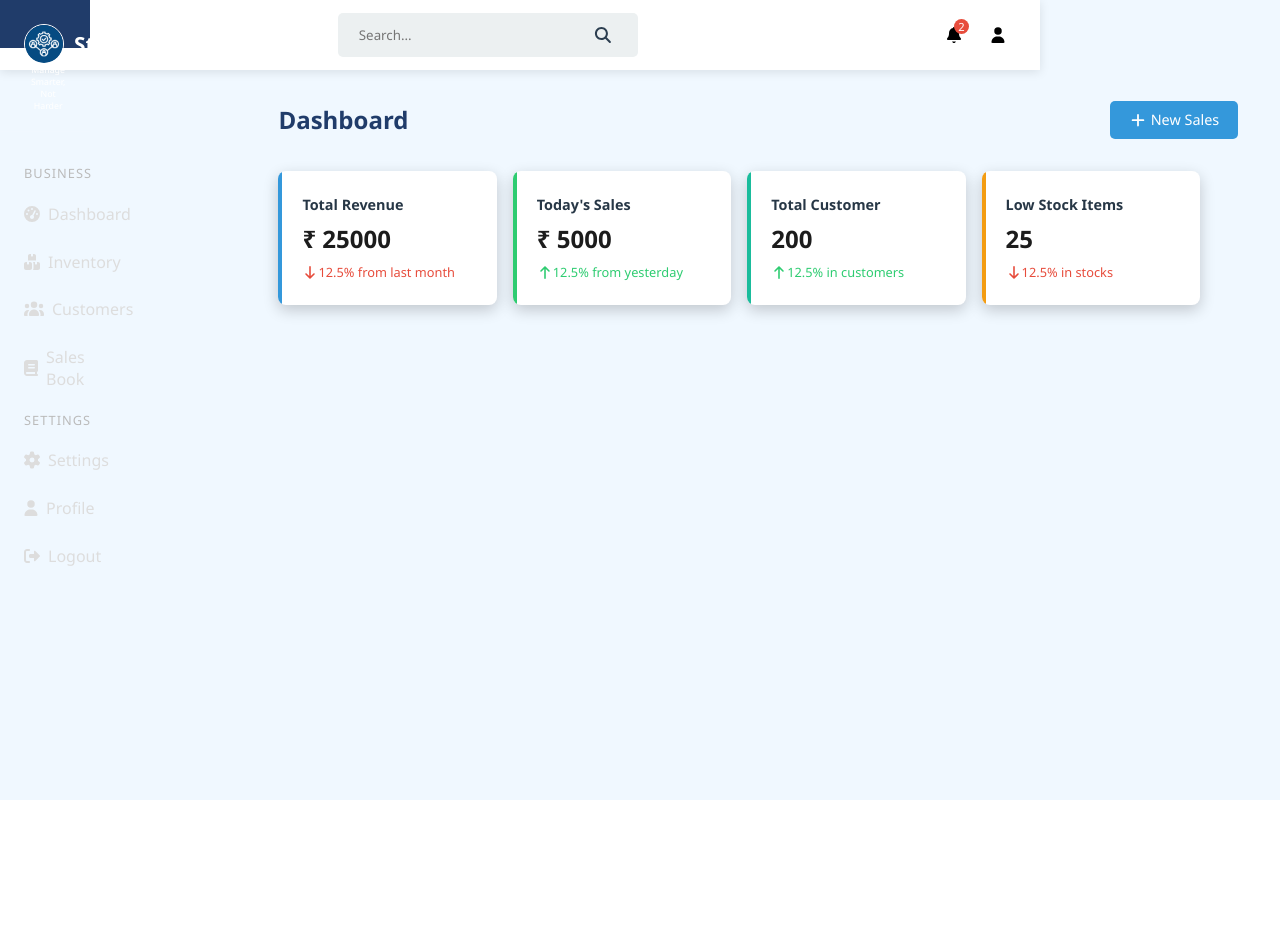
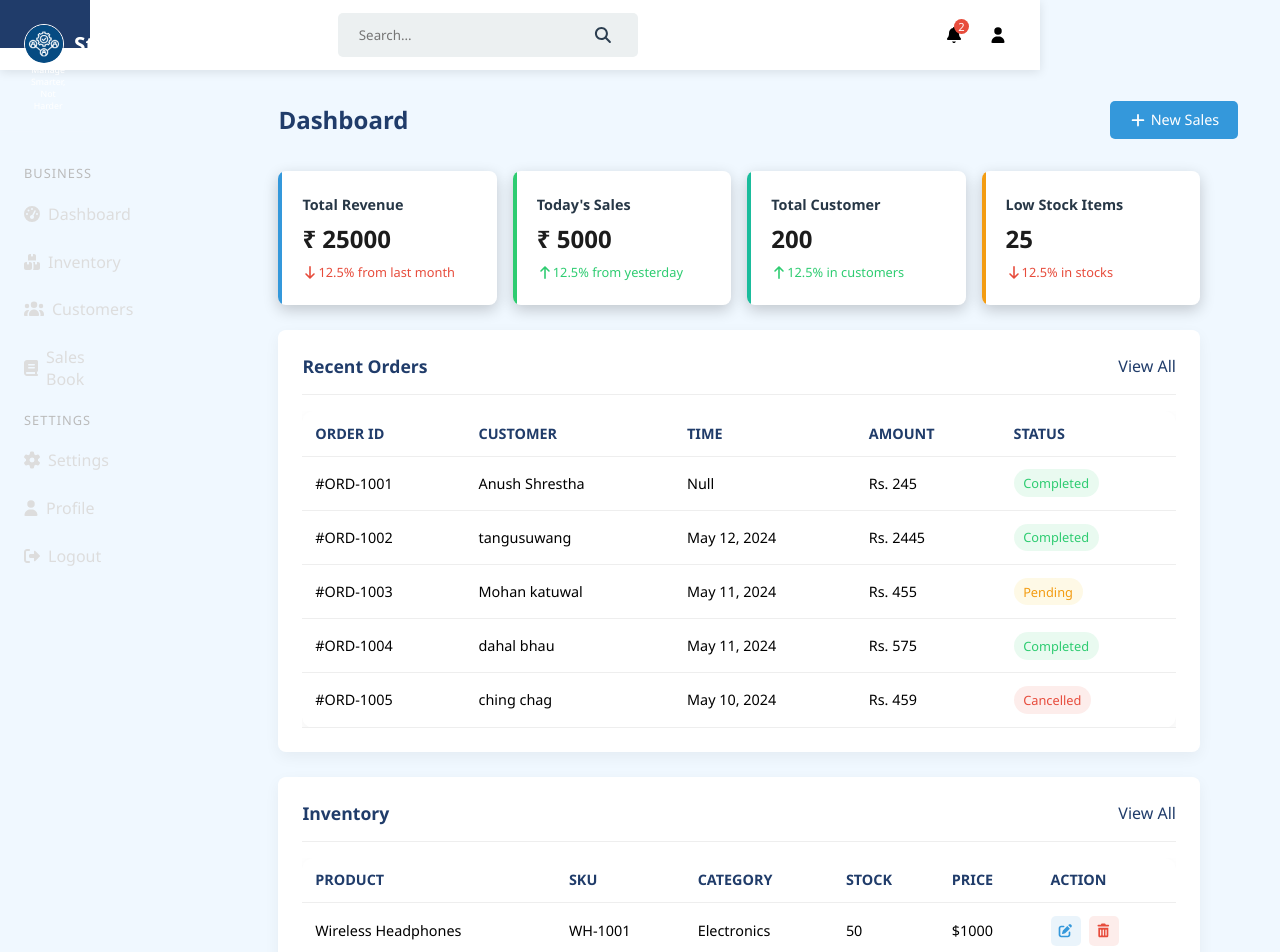
Before and after one commit to Anush980/Customer_Inventory_Management_System, a React (Create React App) app: page /dashboard in a window 1280 px wide. Shown: the top 952 px of the page. Before the commit the page ends 800 px from the top, so only its background shows below. Built offline with nearby package versions, Linux system fonts and the light colour scheme.

Commit message:
Add: modular tables

```diff
--- a/src/components/dashboard/Navbar/Navbar.jsx
+++ b/src/components/dashboard/Navbar/Navbar.jsx
@@ -2,9 +2,9 @@ import { React, useState } from "react";
 import { Link } from "react-router-dom";
 import { FontAwesomeIcon } from "@fortawesome/react-fontawesome";
 import WebLogo from "../../../assets/CIMS_logo.png";
-import notificationsData from "../../../data/notifications";
+import notificationsData from "../../../data/notificationData";
 import "./navbar.css";
-import notifications from "../../../data/notifications";
+import notifications from "../../../data/notificationData";
 
 const Navbar = ({ toggleSidebar }) => {
   const [notifications, setNotifications] = useState(notificationsData);
--- /dev/null
+++ b/src/components/table/table.css
@@ -0,0 +1,151 @@
+.card {
+  margin-top: 25px;
+  background-color: white;
+  border-radius: 8px;
+  padding: 1.5rem;
+  box-shadow: 0 5px 15px rgba(0, 0, 0, 0.05);
+  margin-bottom: 1.5rem;
+}
+
+.card-header {
+  display: flex;
+  justify-content: space-between;
+  align-items: center;
+  margin-bottom: 1rem;
+  padding-bottom: 1rem;
+  border-bottom: 1px solid #eee;
+}
+
+.card-header h3 {
+  font-size: 1.1rem;
+  color: var(--secondary);
+}
+.card-header .viewbtn{
+    text-decoration: none;
+    color:var(--secondary);
+    cursor: pointer;
+    font-weight: 500;
+    transition: transform 0.15s ;
+}
+.card-header .viewbtn:hover{
+transform: scale(1.05);
+
+}
+
+/* Table container */
+.table-responsive {
+  width: 100%;
+  overflow-x: auto;
+}
+
+/* Table layout */
+table {
+  box-shadow: 0 5px 15px rgba(0, 0, 0, 0.05);
+  background-color: white;
+  border-radius: 12px;
+  width: 100%;
+  border-collapse: collapse;
+  min-width: 600px;
+}
+
+/* Table header */
+th {
+  padding: 0.8rem;
+  text-align: left;
+  border-bottom: 1px solid #eee;
+  font-weight: 600;
+  color: var(--secondary);
+  font-size: 0.9rem;
+  text-transform: uppercase;
+}
+
+/* Table cells */
+td {
+  padding: 0.8rem;
+  text-align: left;
+  border-bottom: 1px solid #eee;
+  font-size: 0.9rem;
+}
+.status {
+  display: inline-block;
+  padding: 0.3rem 0.6rem;
+  border-radius: 20px;
+  font-size: 0.8rem;
+  font-weight: 500;
+}
+
+/* Status badges */
+.status.completed {
+  background-color: rgba(46, 204, 113, 0.1);
+  color: var(--success);
+}
+
+.status.pending {
+  background-color: rgba(241, 196, 15, 0.1);
+  color: var(--warning);
+}
+
+.status.cancelled {
+  background-color: rgba(231, 76, 60, 0.1);
+  color: var(--danger);
+}
+
+/* Buttons */
+   .action-btns {
+            display: flex;
+            gap: 0.5rem;
+        }
+
+        .action-btn {
+            width: 30px;
+            height: 30px;
+            border-radius: 5px;
+            display: flex;
+            align-items: center;
+            justify-content: center;
+            background-color: var(--light);
+            color: var(--dark);
+            border: none;
+            cursor: pointer;
+            transition: all 0.3s;
+        }
+
+        .action-btn:hover {
+            background-color: var(--primary);
+            color: white;
+        }
+
+        .action-btn.edit {
+            background-color: rgba(52, 152, 219, 0.1);
+            color: var(--primary);
+        }
+
+        .action-btn.edit:hover {
+            background-color: var(--primary);
+            color: white;
+        }
+
+        .action-btn.delete {
+            background-color: rgba(231, 76, 60, 0.1);
+            color: var(--danger);
+        }
+
+        .action-btn.delete:hover {
+            background-color: var(--danger);
+            color: white;
+        }
+
+
+
+/* Mobile-friendly tweaks */
+@media (max-width: 600px) {
+  table {
+    min-width: 100%;
+  }
+
+  th,
+  td {
+    padding: 0.6rem;
+    font-size: 0.85rem;
+  }
+}
--- a/src/components/table/table.jsx
+++ b/src/components/table/table.jsx
@@ -1,13 +1,77 @@
-import React from 'react'
+import React from "react";
+import "./table.css";
+import { Link } from "react-router-dom";
+import { FontAwesomeIcon } from "@fortawesome/react-fontawesome";
+import { tableVariants } from "../../data/tableData";
 
-const Table = () => {
-    const getStatusClass=(status)=>{
+const Table = ({ variant = "sales", limit = 5, editable = false }) => {
+  const tableInfo = tableVariants[variant];
+  const displayData = limit ? tableInfo.data.slice(0, limit) : tableInfo.data;
 
+  const getStatusClass = (status) => {
+    switch ((status || "").toLowerCase()) {
+      case "completed":
+      case "available":
+        return "status completed";
+      case "pending":
+      case "low-stock":
+        return "status pending";
+      case "cancelled":
+        return "status cancelled";
+      default:
+        return "status";
     }
+  };
+
   return (
-<>
-</>
-  )
-}
+    <div class="card">
+                        <div class="card-header">
+                            <h3>{tableInfo.title}</h3>
+                            <Link to='/sales' className="viewbtn">View All</Link>
+                        </div>
+    <div className="table-responsive">
+      <table>
+        <thead>
+          <tr>
+            {tableInfo.columns.map((col) => (
+              <th key={col.key}>{col.label}</th>
+            ))}
+            {editable && <th>Action</th>}
+          </tr>
+        </thead>
+        <tbody>
+          {displayData.map((row) => (
+            <tr key={row.id}>
+              {tableInfo.columns.map((col) => (
+                <td key={col.key}>
+                  {col.key === "status" ? (
+                    <span className={getStatusClass(row[col.key])}>
+                      {row[col.key] || "Null"}
+                    </span>
+                  ) : (
+                    row[col.key] || "Null"
+                  )}
+                </td>
+              ))}
+              {editable && (
+                <td>
+                 <div className="action-btns">
+                                        <button className="action-btn edit">
+                                           <FontAwesomeIcon icon="pen-to-square"/>
+                                        </button>
+                                        <button className="action-btn delete">
+                                            <FontAwesomeIcon icon="trash-can"/>
+                                        </button>
+                                    </div>
+                </td>
+              )}
+            </tr>
+          ))}
+        </tbody>
+      </table>
+    </div>
+    </div>
+  );
+};
 
-export default Table
+export default Table;
--- /dev/null
+++ b/src/data/inventoryData.js
@@ -0,0 +1,6 @@
+const inventoryData = [
+    {
+
+    }
+]
+export default inventoryData;
--- /dev/null
+++ b/src/data/tableData.js
@@ -0,0 +1,82 @@
+export const tableVariants = {
+  sales: {
+    title: "Recent Orders",
+    columns: [
+      { label: "Order ID", key: "id" },
+      { label: "Customer", key: "customer" },
+      { label: "Time", key: "time" },
+      { label: "Amount", key: "amount" },
+      { label: "Status", key: "status" },
+    ],
+    data: [
+      {
+        id: "#ORD-1001",
+        customer: "Anush Shrestha",
+        time: "",
+        amount: "Rs. 245",
+        status: "Completed",
+      },
+      {
+        id: "#ORD-1002",
+        customer: "tangusuwang",
+        time: "May 12, 2024",
+        amount: "Rs. 2445",
+        status: "Completed",
+      },
+      {
+        id: "#ORD-1003",
+        customer: "Mohan katuwal",
+        time: "May 11, 2024",
+        amount: "Rs. 455",
+        status: "Pending",
+      },
+      {
+        id: "#ORD-1004",
+        customer: "dahal bhau",
+        time: "May 11, 2024",
+        amount: "Rs. 575",
+        status: "Completed",
+      },
+      {
+        id: "#ORD-1005",
+        customer: "ching chag",
+        time: "May 10, 2024",
+        amount: "Rs. 459",
+        status: "Cancelled",
+      },
+    ],
+  },
+  inventory: {
+    title: "Inventory",
+    columns: [
+      { label: "Product", key: "item" },
+      { label: "SKU", key: "id" },
+      { label: "Category", key: "category" },
+      { label: "Stock", key: "stock" },
+      { label: "Price", key: "price" },
+    ],
+    data: [
+      {
+        id: "WH-1001",
+        item: "Wireless Headphones",
+        stock: 50,
+        price: "$1000",
+        category:"Electronics"
+      },
+      {
+        id: "SW-2005",
+        item: "Smart Watch",
+        stock: 200,
+        price: "$25",
+        category:"Electronics"
+      },
+      {
+        id: "BS-3012",
+        item: "Bluetooth Speaker",
+        stock: 150,
+        price: "$45",
+        category:"Electronics"
+      },
+    ],
+  },
+};
--- a/src/pages/dashboard/dashboard.css
+++ b/src/pages/dashboard/dashboard.css
@@ -2,7 +2,8 @@
     background-color:aliceblue;
   display: flex;
   width: 100vw;
-  height: 100vh;
+  min-height: 100vh;
+  height: max-content;
 }
 .main-area {
   left: min(max(70px, calc(100vw * 0.25)), 240px);
--- a/src/pages/dashboard/index.jsx
+++ b/src/pages/dashboard/index.jsx
@@ -5,6 +5,7 @@ import "./dashboard.css";
 import { FontAwesomeIcon } from "@fortawesome/react-fontawesome";
 import StatsCard from "../../components/dashboard/StatsCard/StatsCard";
 import Pageheader from "../../components/dashboard/PageHeader/Pageheader";
+import Table from "../../components/table/table";
 
 const Dashboard = () => {
   const [isOpen, setIsOpen] = useState(false);
@@ -26,6 +27,8 @@ const Dashboard = () => {
             <StatsCard value="200" change={12.5} type="customer" />
             <StatsCard value="25" change={-12.5} type="inventory" />
           </div>
+          <Table />
+          <Table variant="inventory" editable="true" />
         </div>
       </div>
     </div>
```
Also changed, not shown: src/components/dashboard/Navbar/navbar.css (+2 -5 lines), src/components/ui/icon.js (+13 -35 lines), src/data/notificationData.js (renamed from src/data/notifications.js).
